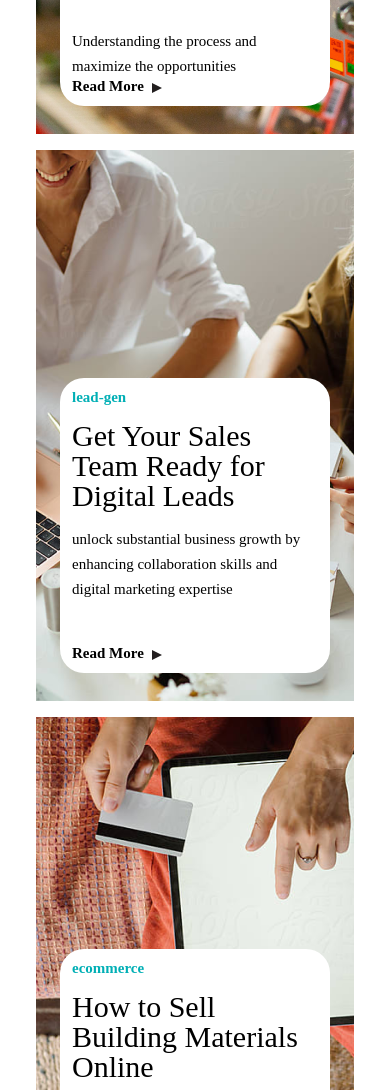
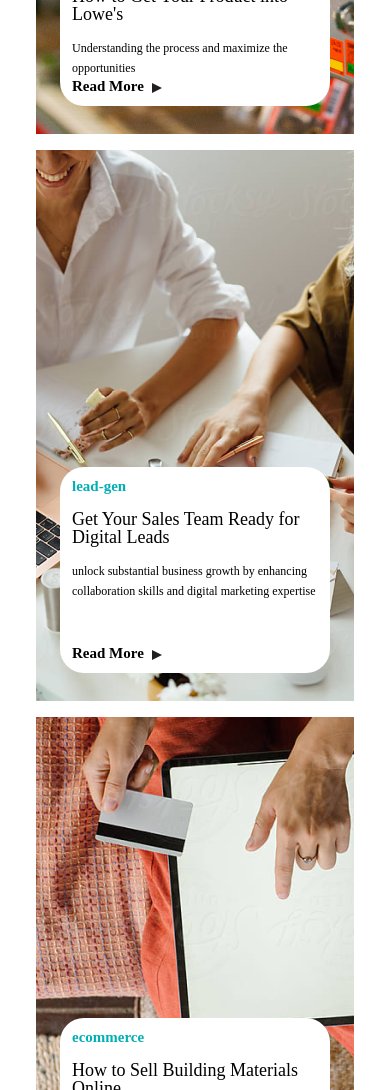
Before and after one commit to Akash-535/venevo, a plain HTML site: page footer.html in a window 390 px wide. Shown: the part 526-1616 px from the top of the page. Drawn offline with nearby package versions, Linux system fonts and the light colour scheme; a web font is replaced by a local one.

```diff
--- a/footer.html
+++ b/footer.html
@@ -46,8 +46,8 @@
         <div class="bg-white w-full rounded-3xl  max-md:py-8 max-lg:px-7    max-sm:px-3 max-sm:py-3  py-8 px-7">
             <div class="flex-col">
                 <p class="text-pacificBlue text_600_15 MaisonNeueSemibold ">multi-channel marketing</p>
-                <p class="text_300_30 pt-4 min-h-[106px] MaisonNeueLight">How to Get Your Product into Lowe's</p>
-                <p class="text_400_15 pt-4 MaisonNeueMonoNormal">Understanding the process and maximize the opportunities</p>
+                <p class="text_300_30 pt-4 md:min-h-20 MaisonNeueLight text_18">How to Get Your Product into Lowe's</p>
+                <p class="text_400_15 pt-4 MaisonNeueMonoNormal text_12">Understanding the process and maximize the opportunities</p>
                 <button class="md:pt-20 sm:pt-10 text_600_15 gap-2 flex MaisonNeueSemibold">Read More <span class="mt-1"><img src="/assets/images/svg/arrow.svg" alt="arrow"></span></button>
             </div>
         </div>
@@ -58,8 +58,8 @@
         <div class="bg-white  w-full rounded-3xl  max-md:py-8 max-lg:px-7    max-sm:px-3 max-sm:py-3  py-8 px-7">
             <div class="flex-col">
                 <p class="text-pacificBlue text_600_15 MaisonNeueSemibold ">lead-gen</p>
-                <p class="text_300_30 pt-4 MaisonNeueLight">Get Your Sales Team Ready for Digital Leads</p>
-                <p class="text_400_15 pt-4 MaisonNeueMonoNormal">unlock substantial business growth by enhancing collaboration skills and digital marketing expertise</p>
+                <p class="text_300_30 pt-4 MaisonNeueLight text_18">Get Your Sales Team Ready for Digital Leads</p>
+                <p class="text_400_15 pt-4 MaisonNeueMonoNormal text_12">unlock substantial business growth by enhancing collaboration skills and digital marketing expertise</p>
                 <button class="pt-11 text_600_15 gap-2 flex MaisonNeueSemibold ">Read More <span class="mt-1"><img src="/assets/images/svg/arrow.svg" alt="arrow"></span></button>
             </div>
         </div>
@@ -70,8 +70,8 @@
         <div class="bg-white w-full rounded-3xl  max-md:py-8 max-lg:px-7  max-sm:px-3 max-sm:py-3  py-8 px-7">
             <div class="flex-col">
                 <p class="text-pacificBlue text_600_15 MaisonNeueSemibold ">ecommerce</p>
-                <p class="text_300_30 pt-4 MaisonNeueLight ">How to Sell Building Materials Online</p>
-                <p class="text_400_15 pt-4 MaisonNeueMonoNormal">Explore how selling building materials online opens up wider audiences, efficient sales and insightful data,</p>
+                <p class="text_300_30 pt-4 MaisonNeueLight text_18">How to Sell Building Materials Online</p>
+                <p class="text_400_15 pt-4 MaisonNeueMonoNormal text_12">Explore how selling building materials online opens up wider audiences, efficient sales and insightful data,</p>
                 <button class="pt-10 text_600_15 gap-2 flex MaisonNeueSemibold ">Read More <span class="mt-1"><img src="/assets/images/svg/arrow.svg" alt="arrow"></span></button>
             </div>
         </div>
```
